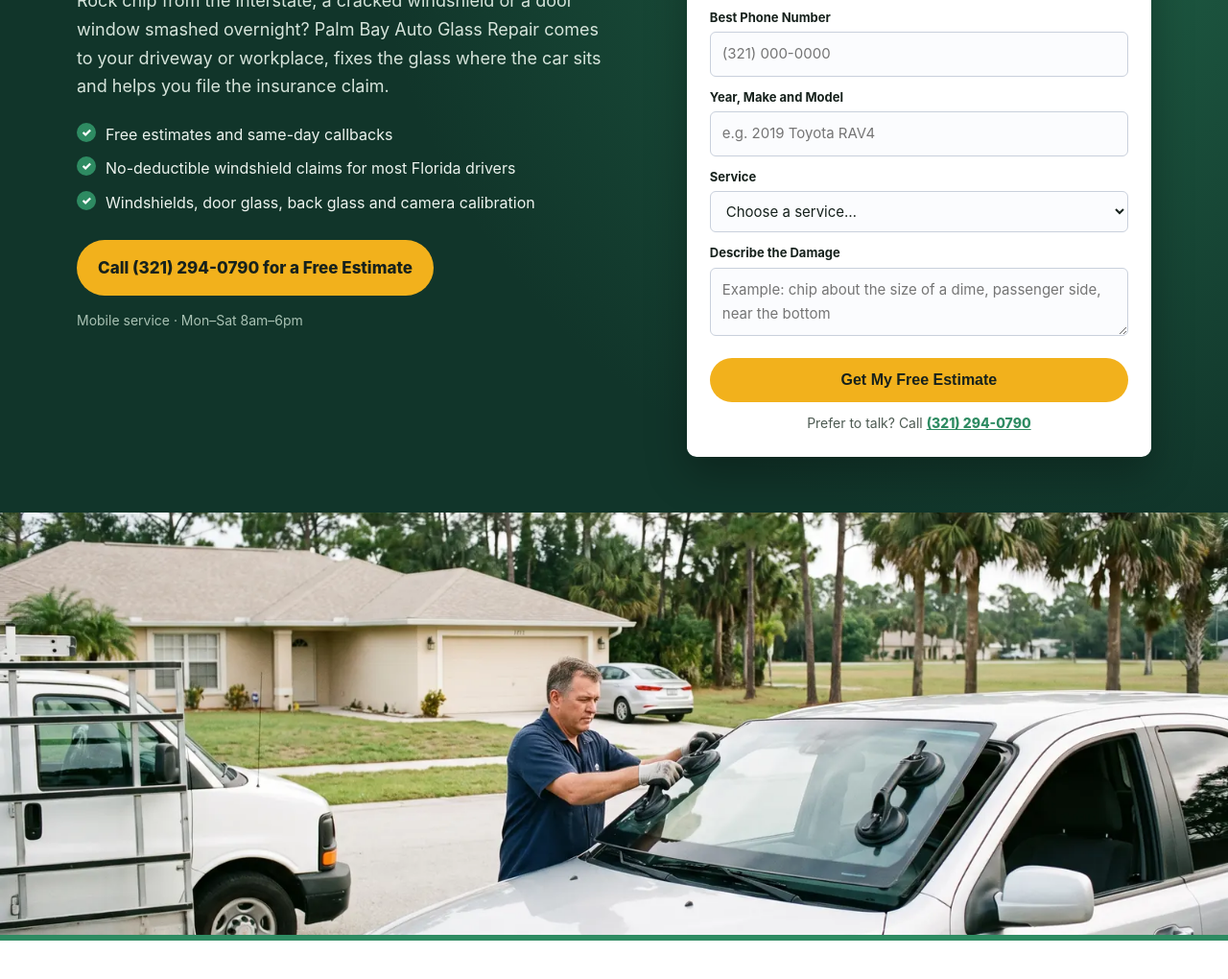
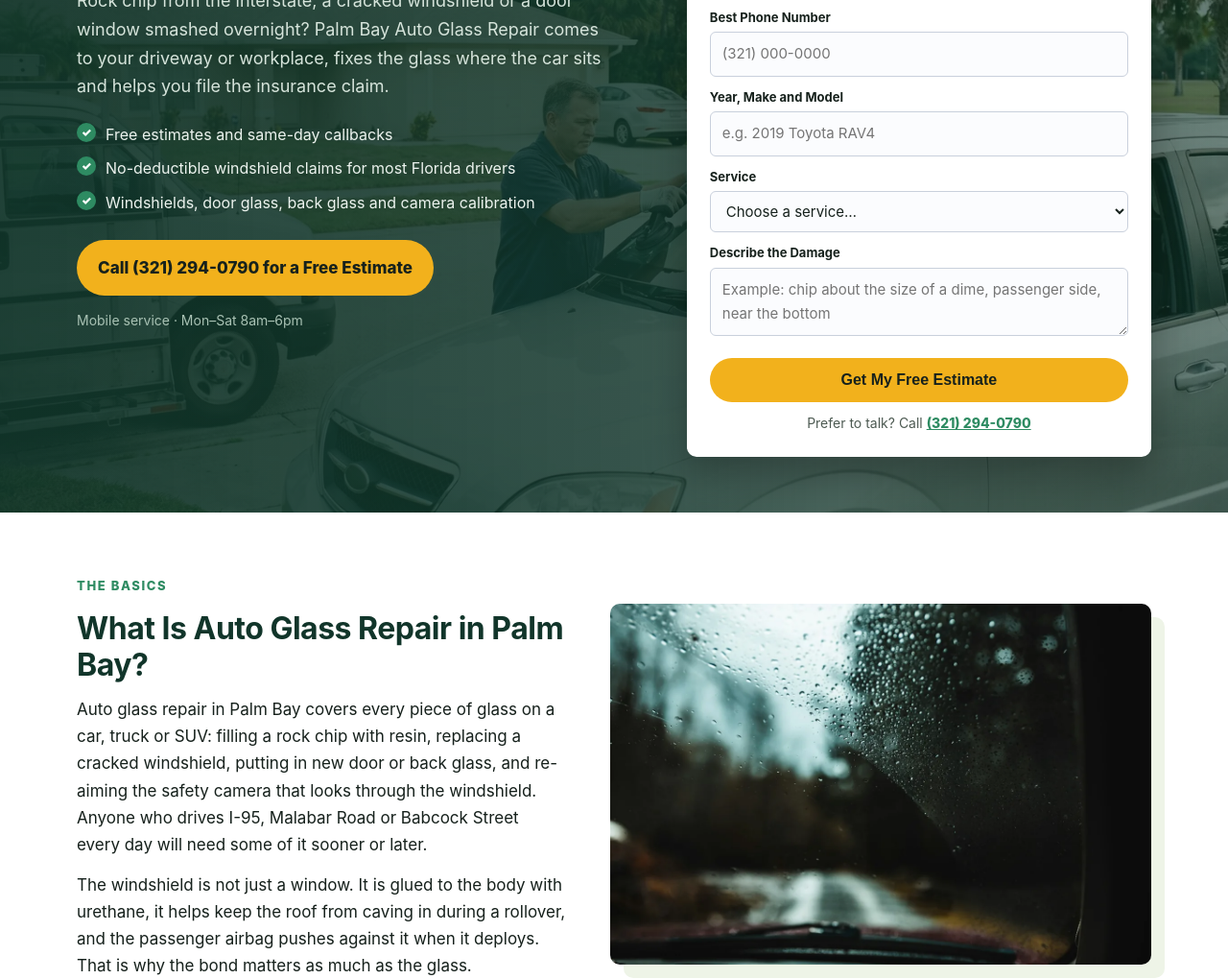
Before and after one commit to iDevRM/auto-glass-repair-palm-bay-fl, a plain HTML site: page index.html in a window 1280 px wide. Shown: the part 295-1315 px from the top of the page at 96% size. Drawn offline with Linux system fonts and the light colour scheme.

Commit message:
Home page header: background photo + quote form
Updated hero section background with gradient and image.

```diff
--- a/index.html
+++ b/index.html
@@ -120,7 +120,7 @@
   </div>
 </header>
 <!-- HERO -->
-<section class="hero">
+<section class="hero" style="background:linear-gradient(90deg,rgba(17,53,42,0.93) 0%,rgba(17,53,42,0.84) 50%,rgba(17,53,42,0.62) 100%),url('palm-bay-windshield-install-driveway.webp') center/cover no-repeat;">
   <div class="wrap hero-grid">
     <div>
       <span class="tag">Mobile Auto Glass &middot; Palm Bay, FL</span>
@@ -149,7 +149,6 @@
     </div>
   </div>
 </section>
-<div class="band"><img src="palm-bay-windshield-install-driveway.webp" alt="Technician fitting a new windshield on a car parked in a Palm Bay driveway" width="1600" height="900"></div>
 
 <!-- WHAT -->
 <section class="sec alt">
```
